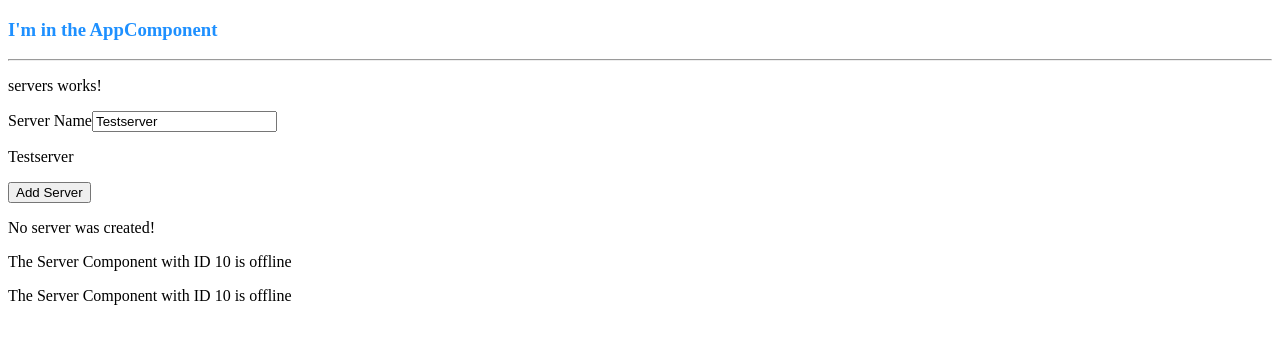
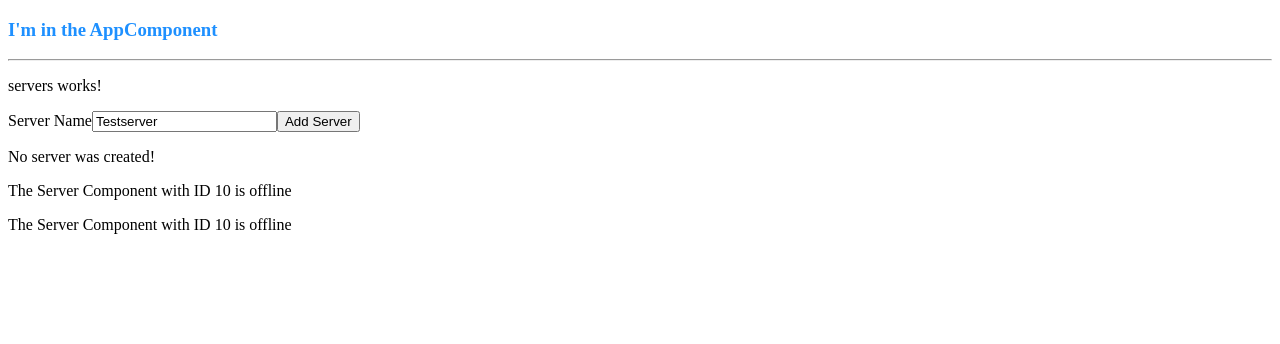
Before and after one commit to tugcebayri/AngularLecture-2, an Angular app: page / in a window 1280 px wide. Shown: the top 344 px of the page. Built offline with nearby package versions, Linux system fonts and the light colour scheme.

Commit message:
Combining all Forms of Databinding

```diff
--- a/src/app/servers/servers.component.html
+++ b/src/app/servers/servers.component.html
@@ -9,7 +9,7 @@
     type="text"
     class="form-control"
     [(ngModel)]="serverName">
-<p> {{ serverName }}</p>
+<!-- <p> {{ serverName }}</p> -->
 <button class="btn btn-primary"
 [disabled]="!allowNewServer"
 (click) = "onCreateServer()">Add Server</button>
--- a/src/app/servers/servers.component.ts
+++ b/src/app/servers/servers.component.ts
@@ -25,7 +25,7 @@
   }
 
   onCreateServer() {
-    this.serverCreationStatus  = 'Server was created!';
+    this.serverCreationStatus  = 'Server was created!' + this.serverName;
   }
 
   onUpdateServerName(event: any) {
```
